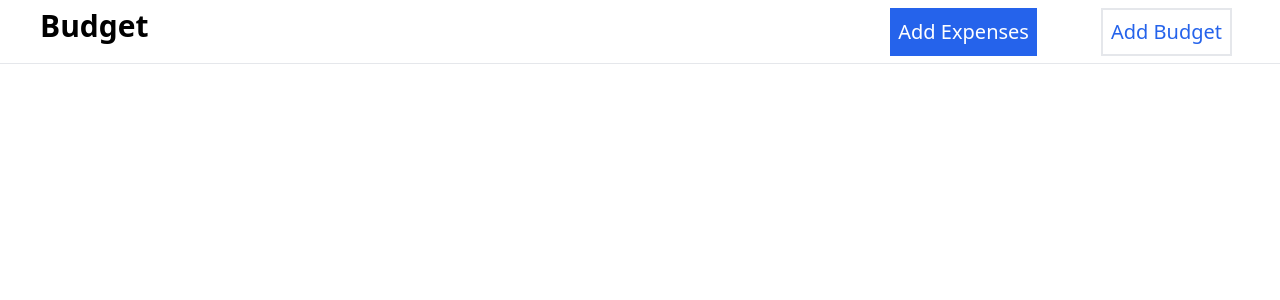
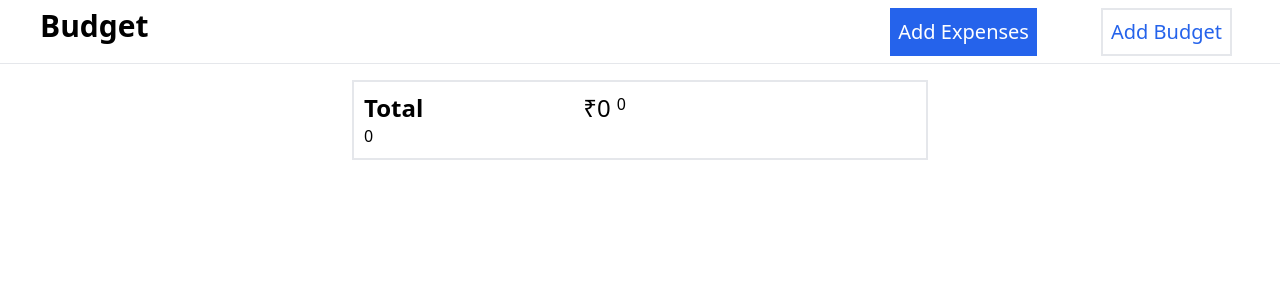
Before and after one commit to Chirayu31/MyBudget, a React (Vite) app: page / in a window 1280 px wide. Shown: the top 300 px of the page. Built offline with nearby package versions, Linux system fonts and the light colour scheme; a web font is replaced by a local one.

Commit message:
Implemented Total Budget Card

```diff
--- a/src/App.jsx
+++ b/src/App.jsx
@@ -2,6 +2,7 @@ import { useState } from 'react'
 import './App.css'
 import BudgetCard from './Components/BudgetCard'
 import Navbar from './Components/Navbar'
+import TotalBudgetCard from './Components/TotalBudgetCard'
 import UncategorizedBudgetCard from './Components/UncategorizedBudgetCard'
 import { useBudget } from './Contexts/BudgetContext'
 
@@ -42,7 +43,8 @@ function App() {
             />
           )
         })}
-        <UncategorizedBudgetCard />
+        <UncategorizedBudgetCard onAddExpenseClick={expenseModalOpenHandler} />
+        <TotalBudgetCard />
       </div>
 
     </div >
--- a/src/Components/BudgetCard.jsx
+++ b/src/Components/BudgetCard.jsx
@@ -2,7 +2,7 @@ import React from 'react'
 import { currencyFormatter } from '../utils'
 import CenterCard from './CenterCard'
 
-function BudgetCard({ name, amt, max, onAddExpenseClick }) {
+function BudgetCard({ name, amt, max, onAddExpenseClick, hideButtons }) {
     return (
         <CenterCard>
             <div className=' container sm:max-w-xl border-grey border-2 p-2.5 my-2'>
@@ -34,6 +34,8 @@ function BudgetCard({ name, amt, max, onAddExpenseClick }) {
                     </div>
                 </div>)}
                 {/* Add Expense and View Expense Buttons */}
+                {!hideButtons &&
+                    (
                         <div className='flex justify-center'>
                             <div className='flex justify-between gap-4 sm:gap-16'>
                                 <button className='bg-blue-600 p-1 sm:p-2 text-white text-sm sm:text-lg md:text-xl ' onClick={onAddExpenseClick}>
@@ -44,6 +46,8 @@ function BudgetCard({ name, amt, max, onAddExpenseClick }) {
                                 </button>
                             </div>
                         </div>
+                    )}
+
 
             </div>
         </CenterCard>
--- /dev/null
+++ b/src/Components/TotalBudgetCard.jsx
@@ -0,0 +1,15 @@
+import React from 'react'
+import { useBudget } from '../Contexts/BudgetContext'
+import BudgetCard from './BudgetCard'
+
+export default function TotalBudgetCard(props) {
+    const { expenses, budgets } = useBudget()
+
+    const amount = expenses.reduce((total, expense) => expense.amount + total, 0)
+    const max = budgets.reduce((total, budget) => budget.max + total, 0)
+
+
+    return (
+        <BudgetCard name={"Total"} amt={amount} max={max} {...props} hideButtons />
+    )
+}
--- a/src/Contexts/BudgetContext.jsx
+++ b/src/Contexts/BudgetContext.jsx
@@ -28,9 +28,9 @@ export const BudgetProvider = ({ children }) => {
         return expenses.filter(expense => expense.budgetId === budgetId)
     }
 
-    function addExpense({ budgetId, name, amount, description }) {
+    function addExpense({ budgetId, amount, description }) {
         setExpenses(prevExpense => {
-            return [...prevExpense, { id: uuidv4(), budgetId, name, amount, description }]
+            return [...prevExpense, { id: uuidv4(), budgetId, amount, description }]
         })
     }
 
```
Lines whose indentation alone changed are shown as unchanged.
